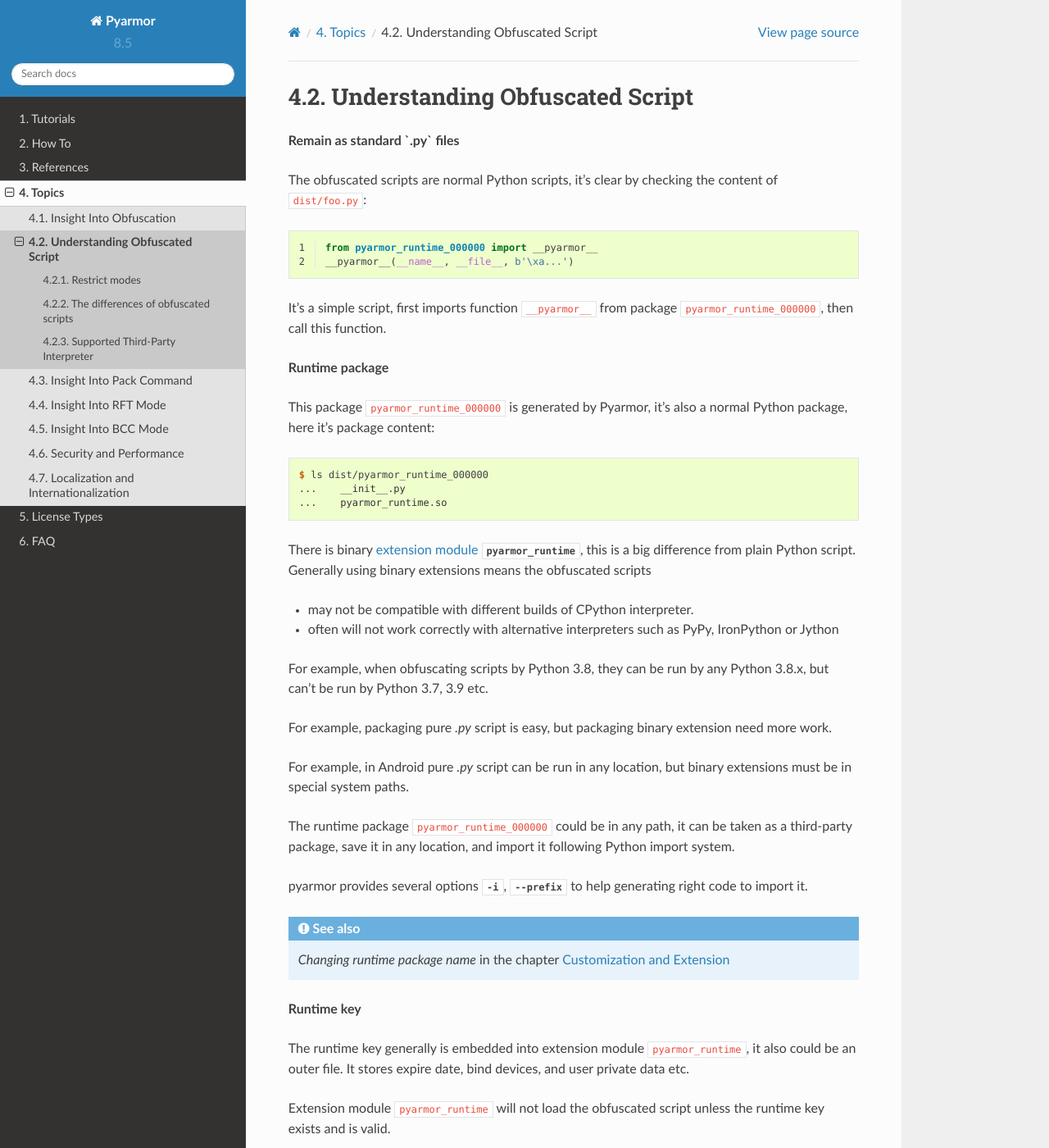
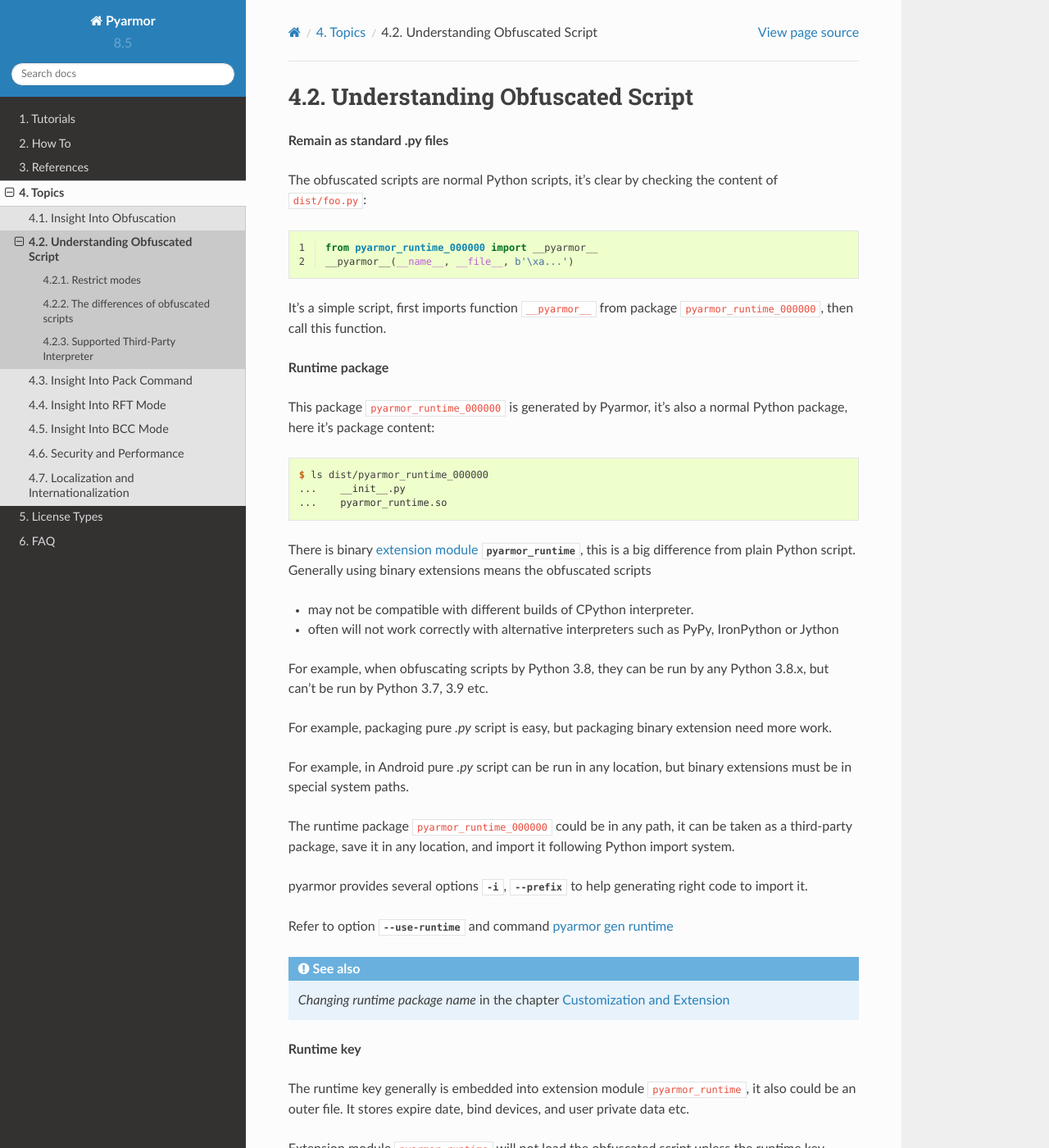
Before and after one commit to dashingsoft/pyarmor, a Sphinx documentation site: the page built from docs/topic/obfuscated-script.rst, in a window 1280 px wide and 1400 px high. Shown: the whole window at 82% size. Built offline with Sphinx 7.4.7 and the Read the Docs theme 2.0.0, drawn with Linux system fonts in a browser that asks for light colours.

Commit message:
Add link for shared runtime package

```diff
--- a/docs/topic/obfuscated-script.rst
+++ b/docs/topic/obfuscated-script.rst
@@ -6,7 +6,7 @@
 
 .. program:: pyarmor gen
 
-**Remain as standard `.py` files**
+**Remain as standard .py files**
 
 The obfuscated scripts are normal Python scripts, it's clear by checking the content of :file:`dist/foo.py`:
 
@@ -43,6 +43,8 @@
 
 .. If obfuscated scripts could not import this package, failures in this step may indicate either that this runtime package could not be located, or that an error occurred while initializing runtime package.
 
+Refer to option :option:`--use-runtime` and command :ref:`pyarmor gen runtime`
+
 .. seealso:: `Changing runtime package name` in the chapter :doc:`../tutorial/customization`
 
 **Runtime key**
@@ -55,7 +57,7 @@
 
 If runtime key is stored in an outer file, any readable text in the header will be ignored. User can add comment at the header of runtime key file, the rest part are bytes data, only in the obfuscated scripts they could be read.
 
-.. seealso:: :ref:`pyarmor gen key`
+.. seealso:: command :ref:`pyarmor gen key`
 
 .. _restrict modes:
 
```
